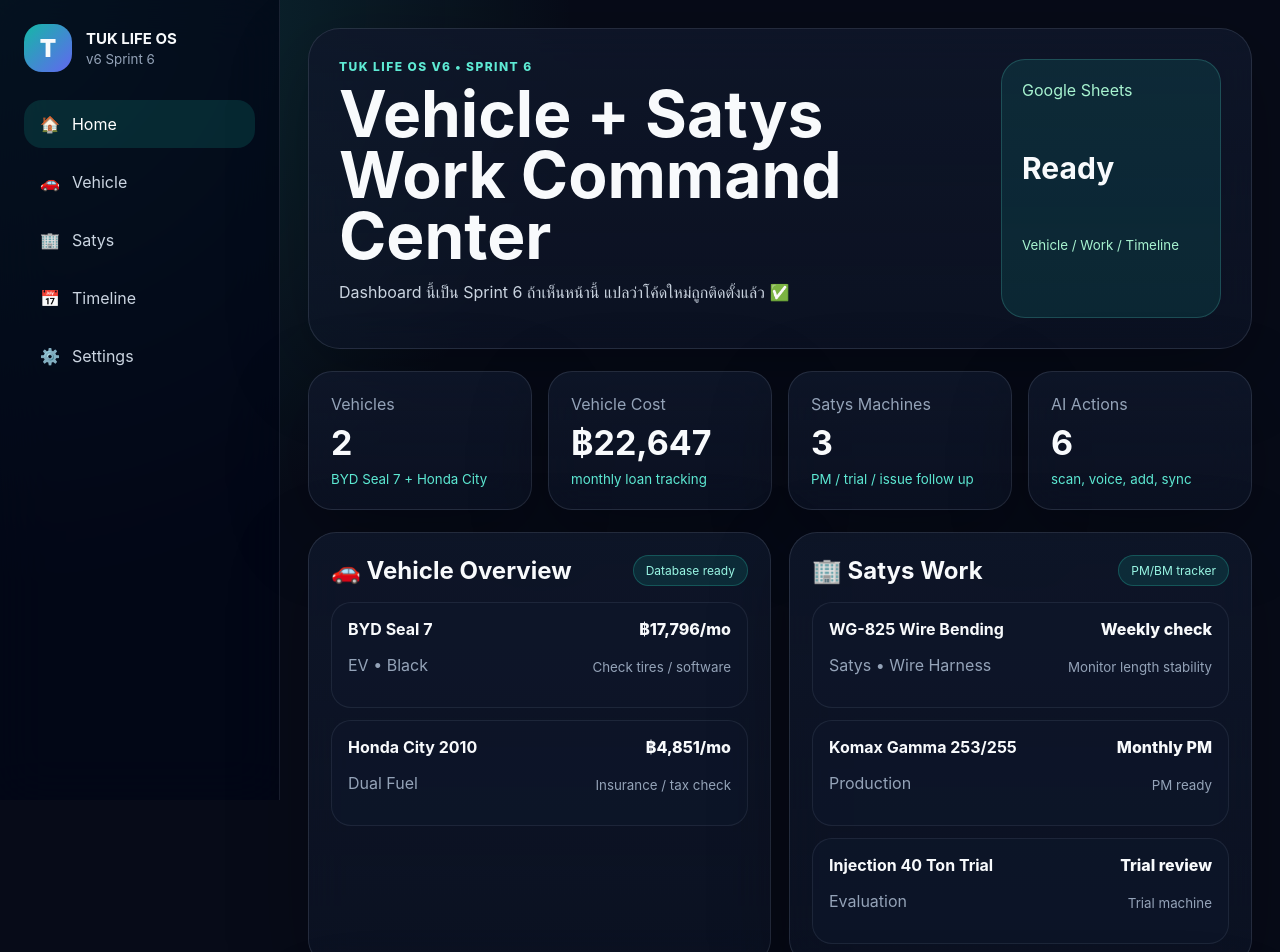
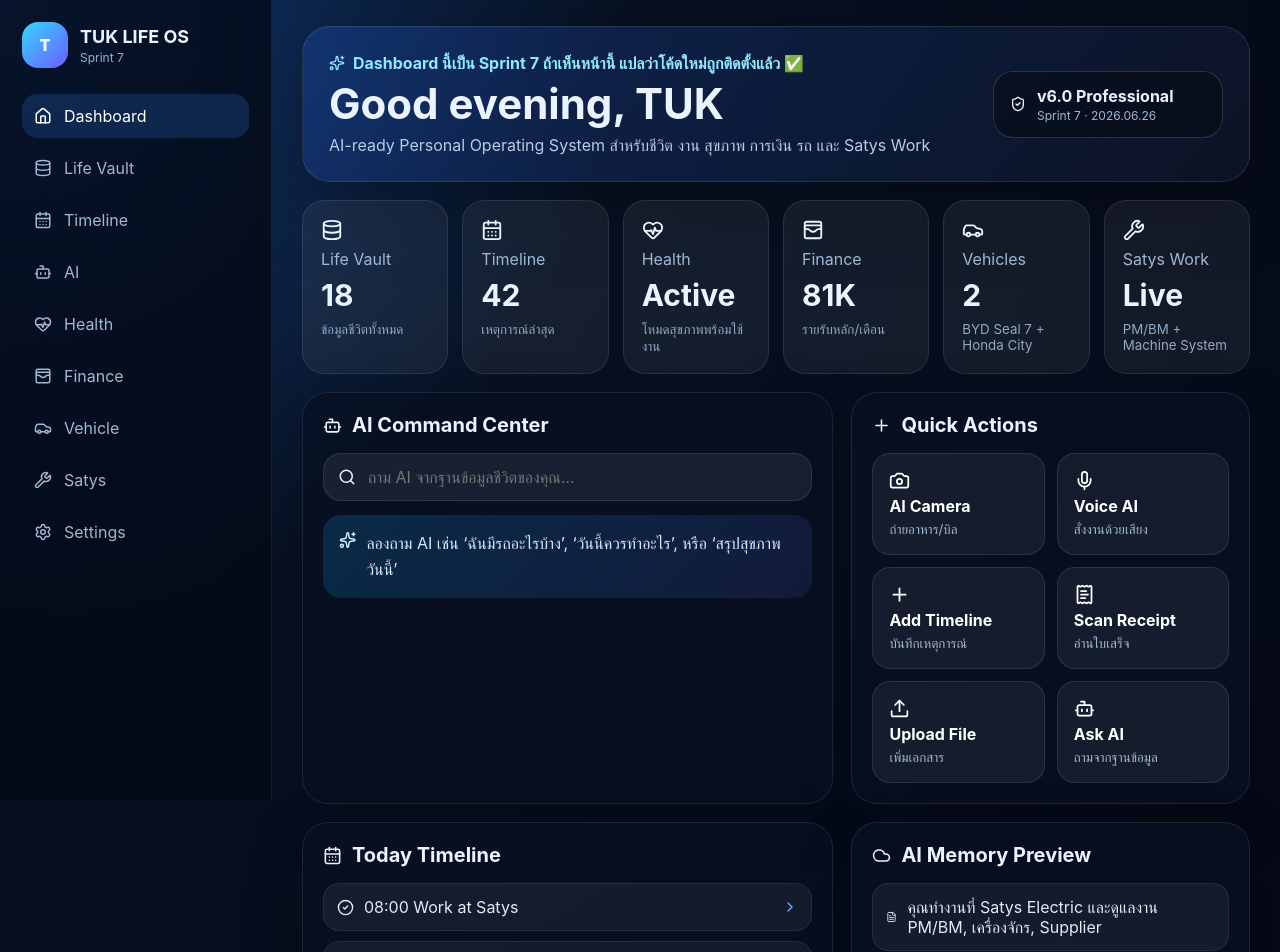
Before and after one commit to apirakzaa-a24/tuk-life-os, a React (Vite) app in the folder tuk-life-os/: page / in a window 1280 px wide. Shown: the top 952 px of the page. Built offline with nearby package versions, Linux system fonts and the light colour scheme.

Commit message:
Add TUK LIFE OS v6 Sprint 7

```diff
--- a/tuk-life-os/src/App.tsx
+++ b/tuk-life-os/src/App.tsx
@@ -1,295 +1,193 @@
-import React, { useMemo, useState } from 'react';
-import './index.css';
+import React, { useMemo, useState } from "react";
+import {
+  Activity,
+  Bot,
+  CalendarDays,
+  Camera,
+  Car,
+  CheckCircle2,
+  ChevronRight,
+  Cloud,
+  Database,
+  FileText,
+  HeartPulse,
+  Home,
+  Mic,
+  Plus,
+  ReceiptText,
+  Search,
+  Settings,
+  ShieldCheck,
+  Sparkles,
+  Trash2,
+  Upload,
+  WalletCards,
+  Wrench,
+} from "lucide-react";
+import "./index.css";
 
-type NavKey = 'dashboard' | 'vehicle' | 'work' | 'timeline' | 'settings';
-
-type Vehicle = {
-  id: string;
-  name: string;
-  model: string;
-  status: string;
-  nextService: string;
-  cost: string;
+const BUILD = {
+  app: "TUK LIFE OS",
+  version: "v6.0 Professional",
+  sprint: "Sprint 7",
+  buildDate: "2026.06.26",
+  buildName: "AI Assistant + Version Badge",
+  status: "Active",
 };
 
-type Machine = {
-  id: string;
-  name: string;
-  area: string;
-  status: string;
-  nextPm: string;
-};
-
-const vehicles: Vehicle[] = [
-  { id: 'VEH-001', name: 'BYD Seal 7', model: 'EV • Black', status: 'Active', nextService: 'Check tires / software', cost: '฿17,796/mo' },
-  { id: 'VEH-002', name: 'Honda City 2010', model: 'Dual Fuel', status: 'Active', nextService: 'Insurance / tax check', cost: '฿4,851/mo' },
+const cards = [
+  { label: "Life Vault", value: "18", note: "ข้อมูลชีวิตทั้งหมด", icon: Database },
+  { label: "Timeline", value: "42", note: "เหตุการณ์ล่าสุด", icon: CalendarDays },
+  { label: "Health", value: "Active", note: "โหมดสุขภาพพร้อมใช้งาน", icon: HeartPulse },
+  { label: "Finance", value: "81K", note: "รายรับหลัก/เดือน", icon: WalletCards },
+  { label: "Vehicles", value: "2", note: "BYD Seal 7 + Honda City", icon: Car },
+  { label: "Satys Work", value: "Live", note: "PM/BM + Machine System", icon: Wrench },
 ];
 
-const machines: Machine[] = [
-  { id: 'MC-001', name: 'WG-825 Wire Bending', area: 'Satys • Wire Harness', status: 'Monitor length stability', nextPm: 'Weekly check' },
-  { id: 'MC-002', name: 'Komax Gamma 253/255', area: 'Production', status: 'PM ready', nextPm: 'Monthly PM' },
-  { id: 'MC-003', name: 'Injection 40 Ton Trial', area: 'Evaluation', status: 'Trial machine', nextPm: 'Trial review' },
+const actions = [
+  { title: "AI Camera", icon: Camera, desc: "ถ่ายอาหาร/บิล" },
+  { title: "Voice AI", icon: Mic, desc: "สั่งงานด้วยเสียง" },
+  { title: "Add Timeline", icon: Plus, desc: "บันทึกเหตุการณ์" },
+  { title: "Scan Receipt", icon: ReceiptText, desc: "อ่านใบเสร็จ" },
+  { title: "Upload File", icon: Upload, desc: "เพิ่มเอกสาร" },
+  { title: "Ask AI", icon: Bot, desc: "ถามจากฐานข้อมูล" },
 ];
 
 const timeline = [
-  '08:00 Satys work / machine follow up',
-  '12:00 Log food + finance',
-  '17:30 Review vehicle / expense',
-  '21:00 Gym + Health check',
+  "08:00 Work at Satys",
+  "12:00 Lunch + expense log",
+  "17:00 Review machine / supplier",
+  "21:00 Gym + English practice",
 ];
 
-function StatusPill({ children }: { children: React.ReactNode }) {
-  return <span className="status-pill">{children}</span>;
-}
+const aiMemory = [
+  "คุณทำงานที่ Satys Electric และดูแลงาน PM/BM, เครื่องจักร, Supplier",
+  "รถหลัก: BYD Seal 7 สีดำ และ Honda City 2010",
+  "เป้าหมาย: ทำ TUK LIFE OS ให้ใช้งานจริงบนมือถือ + Google Sheets",
+];
 
-function Header() {
+function VersionBadge() {
   return (
-    <header className="hero-card">
+    <div className="version-badge" title="System Version">
+      <ShieldCheck size={16} />
       <div>
-        <p className="eyebrow">TUK LIFE OS v6 • Sprint 6</p>
-        <h1>Vehicle + Satys Work Command Center</h1>
-        <p className="hero-copy">Dashboard นี้เป็น Sprint 6 ถ้าเห็นหน้านี้ แปลว่าโค้ดใหม่ถูกติดตั้งแล้ว ✅</p>
+        <strong>{BUILD.version}</strong>
+        <span>{BUILD.sprint} · {BUILD.buildDate}</span>
       </div>
-      <div className="sync-box">
-        <span>Google Sheets</span>
-        <strong>Ready</strong>
-        <small>Vehicle / Work / Timeline</small>
-      </div>
-    </header>
+    </div>
   );
 }
 
-function Dashboard() {
-  const totalMonthlyVehicleCost = useMemo(() => '฿22,647', []);
+function Section({ title, icon: Icon, children }: any) {
   return (
-    <section className="page-grid">
-      <Header />
-
-      <div className="stats-grid">
-        <div className="stat-card">
-          <span>Vehicles</span>
-          <strong>2</strong>
-          <small>BYD Seal 7 + Honda City</small>
-        </div>
-        <div className="stat-card">
-          <span>Vehicle Cost</span>
-          <strong>{totalMonthlyVehicleCost}</strong>
-          <small>monthly loan tracking</small>
-        </div>
-        <div className="stat-card">
-          <span>Satys Machines</span>
-          <strong>3</strong>
-          <small>PM / trial / issue follow up</small>
-        </div>
-        <div className="stat-card">
-          <span>AI Actions</span>
-          <strong>6</strong>
-          <small>scan, voice, add, sync</small>
-        </div>
+    <section className="panel">
+      <div className="panel-title">
+        <Icon size={19} />
+        <h2>{title}</h2>
       </div>
-
-      <div className="two-column">
-        <section className="panel">
-          <div className="panel-head">
-            <h2>🚗 Vehicle Overview</h2>
-            <StatusPill>Database ready</StatusPill>
-          </div>
-          <div className="list-stack">
-            {vehicles.map((vehicle) => (
-              <article className="list-item" key={vehicle.id}>
-                <div>
-                  <strong>{vehicle.name}</strong>
-                  <p>{vehicle.model}</p>
-                </div>
-                <div className="item-meta">
-                  <span>{vehicle.cost}</span>
-                  <small>{vehicle.nextService}</small>
-                </div>
-              </article>
-            ))}
-          </div>
-        </section>
-
-        <section className="panel">
-          <div className="panel-head">
-            <h2>🏢 Satys Work</h2>
-            <StatusPill>PM/BM tracker</StatusPill>
-          </div>
-          <div className="list-stack">
-            {machines.map((machine) => (
-              <article className="list-item" key={machine.id}>
-                <div>
-                  <strong>{machine.name}</strong>
-                  <p>{machine.area}</p>
-                </div>
-                <div className="item-meta">
-                  <span>{machine.nextPm}</span>
-                  <small>{machine.status}</small>
-                </div>
-              </article>
-            ))}
-          </div>
-        </section>
-      </div>
-
-      <section className="panel">
-        <div className="panel-head">
-          <h2>⚡ Quick Actions</h2>
-          <StatusPill>Mobile ready</StatusPill>
-        </div>
-        <div className="action-grid">
-          <button>+ Add Vehicle</button>
-          <button>+ Add Machine</button>
-          <button>📷 Scan Receipt</button>
-          <button>🎤 Voice AI</button>
-          <button>📅 Add PM</button>
-          <button>☁️ Sync Sheets</button>
-        </div>
-      </section>
-    </section>
-  );
-}
-
-function VehiclePage() {
-  return (
-    <section className="page-grid">
-      <div className="section-title">
-        <p className="eyebrow">Vehicle Database</p>
-        <h1>รถทั้งหมดของคุณ</h1>
-        <p>ออกแบบให้ต่อกับ Google Sheets แท็บ Vehicles ใน Sprint ถัดไป</p>
-      </div>
-      <div className="card-grid">
-        {vehicles.map((vehicle) => (
-          <article className="feature-card" key={vehicle.id}>
-            <span>{vehicle.id}</span>
-            <h2>{vehicle.name}</h2>
-            <p>{vehicle.model}</p>
-            <ul>
-              <li>Status: {vehicle.status}</li>
-              <li>Next: {vehicle.nextService}</li>
-              <li>Cost: {vehicle.cost}</li>
-            </ul>
-            <button className="secondary-btn">View Details</button>
-          </article>
-        ))}
-      </div>
-    </section>
-  );
-}
-
-function WorkPage() {
-  return (
-    <section className="page-grid">
-      <div className="section-title">
-        <p className="eyebrow">Satys Work Database</p>
-        <h1>เครื่องจักร / PM / BM / Supplier</h1>
-        <p>หน้านี้เตรียมสำหรับเก็บงาน Satys, เครื่องจักร, PM/BM, Trial และ Supplier</p>
-      </div>
-      <div className="card-grid">
-        {machines.map((machine) => (
-          <article className="feature-card" key={machine.id}>
-            <span>{machine.id}</span>
-            <h2>{machine.name}</h2>
-            <p>{machine.area}</p>
-            <ul>
-              <li>PM: {machine.nextPm}</li>
-              <li>Note: {machine.status}</li>
-            </ul>
-            <button className="secondary-btn">Open Work Record</button>
-          </article>
-        ))}
-      </div>
-    </section>
-  );
-}
-
-function TimelinePage() {
-  return (
-    <section className="page-grid">
-      <div className="section-title">
-        <p className="eyebrow">Universal Timeline</p>
-        <h1>ไทม์ไลน์วันนี้</h1>
-      </div>
-      <div className="timeline-line">
-        {timeline.map((item, index) => (
-          <div className="timeline-row" key={item}>
-            <div className="timeline-dot">{index + 1}</div>
-            <p>{item}</p>
-          </div>
-        ))}
-      </div>
-    </section>
-  );
-}
-
-function SettingsPage() {
-  return (
-    <section className="page-grid">
-      <div className="section-title">
-        <p className="eyebrow">Settings Center</p>
-        <h1>ตั้งค่าระบบ</h1>
-        <p>Google Sheets, Drive, Backup, AI, Security จะถูกเชื่อมจริงใน Sprint ถัดไป</p>
-      </div>
-      <div className="card-grid">
-        {['Google Sheets', 'Google Drive', 'AI Voice', 'AI Camera', 'Backup / Restore', 'Security'].map((item) => (
-          <article className="feature-card" key={item}>
-            <span>Ready</span>
-            <h2>{item}</h2>
-            <p>เตรียมโครงสร้างไว้สำหรับเชื่อมต่อจริง</p>
-          </article>
-        ))}
-      </div>
+      {children}
     </section>
   );
 }
 
 export default function App() {
-  const [active, setActive] = useState<NavKey>('dashboard');
-  const screens: Record<NavKey, React.ReactNode> = {
-    dashboard: <Dashboard />,
-    vehicle: <VehiclePage />,
-    work: <WorkPage />,
-    timeline: <TimelinePage />,
-    settings: <SettingsPage />,
-  };
-
-  const navItems: { key: NavKey; label: string; icon: string }[] = [
-    { key: 'dashboard', label: 'Home', icon: '🏠' },
-    { key: 'vehicle', label: 'Vehicle', icon: '🚗' },
-    { key: 'work', label: 'Satys', icon: '🏢' },
-    { key: 'timeline', label: 'Timeline', icon: '📅' },
-    { key: 'settings', label: 'Settings', icon: '⚙️' },
-  ];
+  const [query, setQuery] = useState("");
+  const aiAnswer = useMemo(() => {
+    if (!query.trim()) return "ลองถาม AI เช่น ‘ฉันมีรถอะไรบ้าง’, ‘วันนี้ควรทำอะไร’, หรือ ‘สรุปสุขภาพวันนี้’";
+    const q = query.toLowerCase();
+    if (q.includes("รถ")) return "คุณมีรถ 2 คัน: BYD Seal 7 และ Honda City 2010 ระบบ Vehicle จะเก็บประกัน, PM, ค่าใช้จ่าย และประวัติซ่อมไว้ให้";
+    if (q.includes("เงิน") || q.includes("finance")) return "รายรับหลัก 81,000 บาท/เดือน ระบบ Finance จะเชื่อม Google Sheets เพื่อสรุปรายรับ รายจ่าย หนี้ และงบประมาณ";
+    if (q.includes("สุขภาพ") || q.includes("health")) return "ระบบ Health จะเก็บน้ำหนัก แคลอรี ออกกำลังกาย อาหาร และให้ AI วิเคราะห์แนวโน้มรายวัน";
+    return "AI รับคำถามแล้ว: Sprint 7 เพิ่มโครงสร้าง AI Query เบื้องต้น พร้อมต่อ Google Sheets/Drive ใน Sprint ถัดไป";
+  }, [query]);
 
   return (
     <main className="app-shell">
       <aside className="sidebar">
-        <div className="brand-block">
-          <div className="logo-mark">T</div>
+        <div className="brand">
+          <div className="brand-icon">T</div>
           <div>
-            <strong>TUK LIFE OS</strong>
-            <small>v6 Sprint 6</small>
+            <h1>TUK LIFE OS</h1>
+            <p>{BUILD.sprint}</p>
           </div>
         </div>
         <nav>
-          {navItems.map((item) => (
-            <button className={active === item.key ? 'nav-active' : ''} key={item.key} onClick={() => setActive(item.key)}>
-              <span>{item.icon}</span>
-              {item.label}
+          {[Home, Database, CalendarDays, Bot, HeartPulse, WalletCards, Car, Wrench, Settings].map((Icon, idx) => (
+            <button key={idx} className={idx === 0 ? "active" : ""}>
+              <Icon size={18} />
+              <span>{["Dashboard", "Life Vault", "Timeline", "AI", "Health", "Finance", "Vehicle", "Satys", "Settings"][idx]}</span>
             </button>
           ))}
         </nav>
       </aside>
 
-      <section className="content-shell">{screens[active]}</section>
+      <section className="content">
+        <header className="hero">
+          <div>
+            <p className="eyebrow"><Sparkles size={16} /> Dashboard นี้เป็น Sprint 7 ถ้าเห็นหน้านี้ แปลว่าโค้ดใหม่ถูกติดตั้งแล้ว ✅</p>
+            <h1>Good evening, TUK</h1>
+            <p className="subtitle">AI-ready Personal Operating System สำหรับชีวิต งาน สุขภาพ การเงิน รถ และ Satys Work</p>
+          </div>
+          <VersionBadge />
+        </header>
+
+        <div className="grid cards-grid">
+          {cards.map((card) => (
+            <article className="stat-card" key={card.label}>
+              <card.icon size={22} />
+              <span>{card.label}</span>
+              <strong>{card.value}</strong>
+              <small>{card.note}</small>
+            </article>
+          ))}
+        </div>
+
+        <div className="dashboard-grid">
+          <Section title="AI Command Center" icon={Bot}>
+            <div className="ai-box">
+              <div className="search-line">
+                <Search size={18} />
+                <input value={query} onChange={(e) => setQuery(e.target.value)} placeholder="ถาม AI จากฐานข้อมูลชีวิตของคุณ..." />
+              </div>
+              <div className="answer"><Sparkles size={18} /> {aiAnswer}</div>
+            </div>
+          </Section>
+
+          <Section title="Quick Actions" icon={Plus}>
+            <div className="action-grid">
+              {actions.map((a) => (
+                <button className="action" key={a.title}>
+                  <a.icon size={21} />
+                  <strong>{a.title}</strong>
+                  <small>{a.desc}</small>
+                </button>
+              ))}
+            </div>
+          </Section>
+
+          <Section title="Today Timeline" icon={CalendarDays}>
+            <div className="timeline">
+              {timeline.map((item, i) => <div className="timeline-item" key={item}><CheckCircle2 size={17} /><span>{item}</span><ChevronRight size={16} /></div>)}
+            </div>
+          </Section>
+
+          <Section title="AI Memory Preview" icon={Cloud}>
+            <div className="memory-list">
+              {aiMemory.map((m) => <div className="memory" key={m}><FileText size={16} /> {m}</div>)}
+            </div>
+          </Section>
+        </div>
+
+        <footer className="bottom-version">
+          <span>{BUILD.app}</span>
+          <b>{BUILD.version}</b>
+          <span>{BUILD.sprint}</span>
+          <span>{BUILD.buildName}</span>
+        </footer>
+      </section>
 
       <nav className="bottom-nav">
-        {navItems.map((item) => (
-          <button className={active === item.key ? 'nav-active' : ''} key={item.key} onClick={() => setActive(item.key)}>
-            <span>{item.icon}</span>
-            <small>{item.label}</small>
-          </button>
-        ))}
+        <Home /><CalendarDays /><Plus /><Bot /><Settings />
       </nav>
     </main>
   );
```
Also changed, not shown: tuk-life-os/src/index.css.
